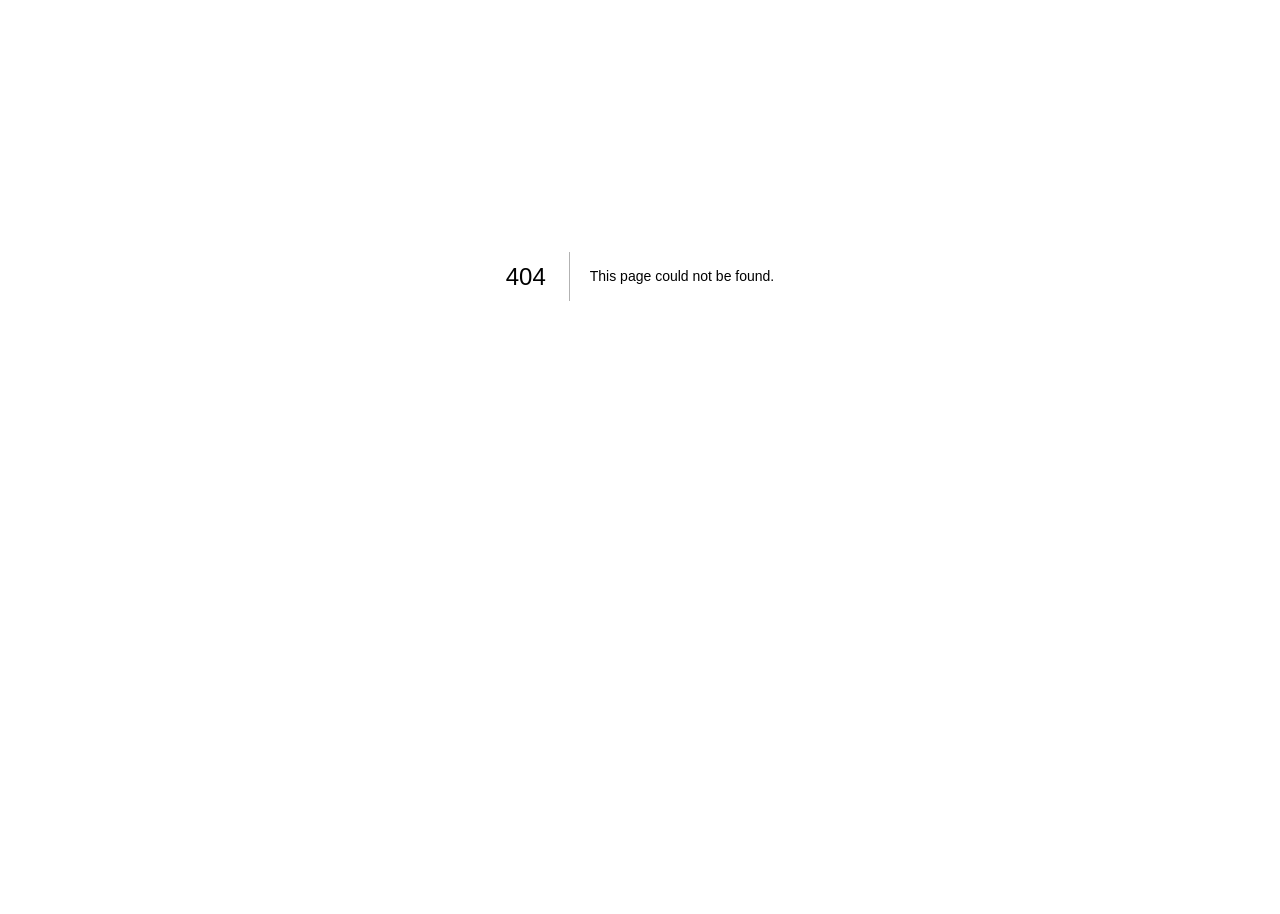
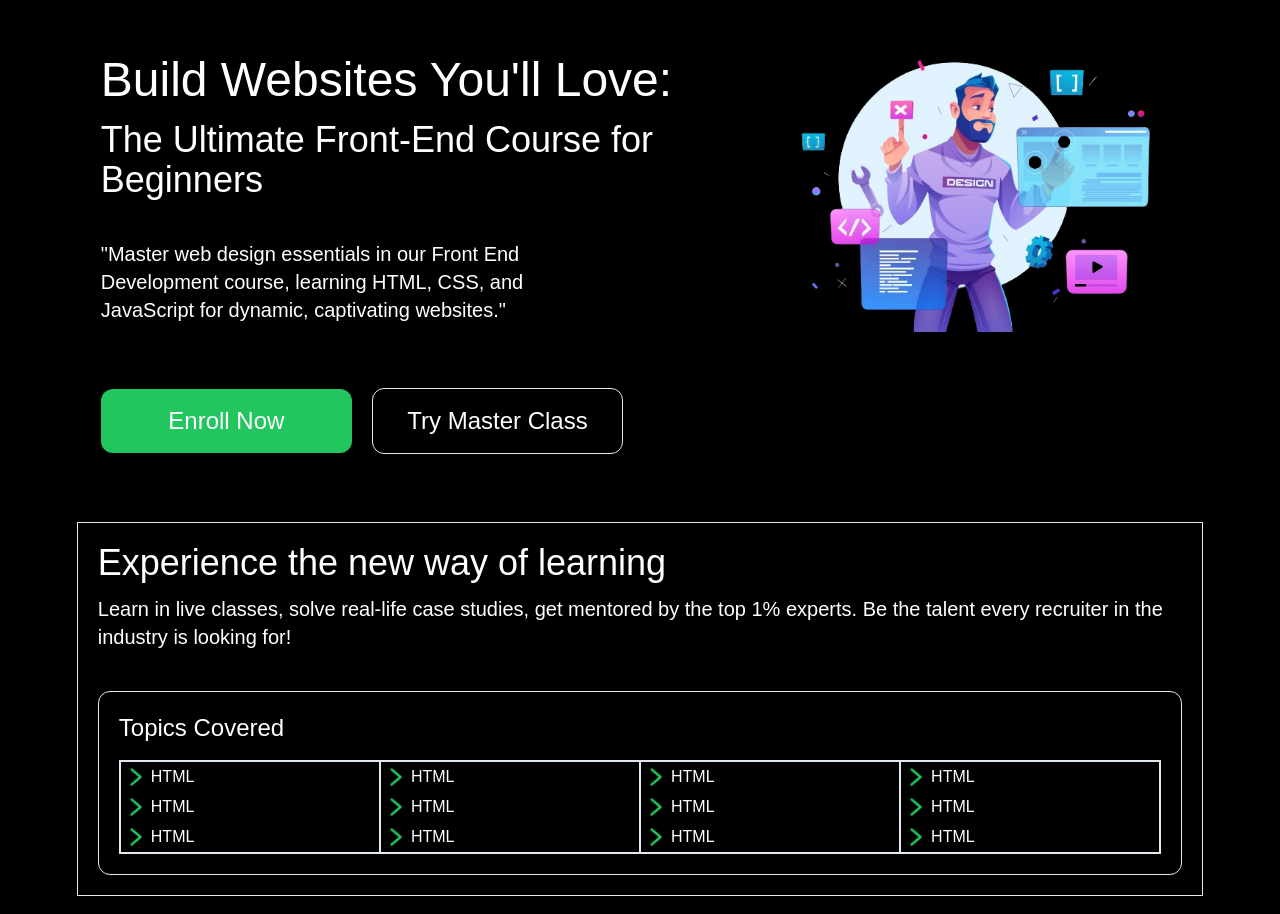
Before and after one commit to neerajtsc/traning-app, a Next.js app: page /frontend in a window 1280 px wide. Before the commit this address had no page. Shown: the part 260-1174 px from the top of the page. Before the commit the page ends 936 px from the top, so only its background shows below. Built offline with nearby package versions, Linux system fonts and the light colour scheme.

Commit message:
frontend courses

```diff
--- /dev/null
+++ b/src/app/frontend/page.tsx
@@ -0,0 +1,26 @@
+"use client";
+import React, {useState } from "react";
+import RootLayout from "../layout";
+import "../../../styles/ourCourses.css";
+import FrontEnd from "../../components/ui/courses/FrontEnd";
+
+const frontend = () => {
+  // const [formValues, setFormValues] = useState({
+  //   studentName: "",
+  //   studentEmail: "",
+  //   studentPhone: "",
+  // });
+  return (
+    <RootLayout>
+    <div className="fixedWidth">
+        <div className="">
+        <div>
+         <FrontEnd/>
+        </div>
+      </div>
+    </div>
+    </RootLayout>
+  );
+};
+
+export default frontend;
--- /dev/null
+++ b/src/components/ui/courses/FrontEnd.tsx
@@ -0,0 +1,180 @@
+import Image from "next/image";
+import React, { ChangeEvent, useState } from "react";
+import "../../../../styles/ourCourses.css";
+const FrontEnd = () => {
+  return (
+    <>
+      <div className="flex mt-5">
+        <div className="w-3/5 p-6">
+          <div>
+            <p className="text-5xl">Build Websites You'll Love:</p>
+            <p className="text-4xl mt-4">
+              {" "}
+              The Ultimate Front-End Course for Beginners
+            </p>
+            <p className="mt-10 w-4/5 text-xl">
+              "Master web design essentials in our Front End Development course,
+              learning HTML, CSS, and JavaScript for dynamic, captivating
+              websites."
+            </p>
+          </div>
+          <div className=" mt-10 pt-6 pb-6">
+            <button
+              type="button"
+              className="text-2xl w-2/5 p-4 rounded-xl bg-green-500"
+            >
+              Enroll Now
+            </button>
+            <button
+              type="button"
+              className="border text-2xl w-2/5 p-4 rounded-xl ms-5"
+            >
+              Try Master Class
+            </button>
+          </div>
+        </div>
+        <div className="w-2/5">
+          <Image
+            alt="frontEnd"
+            width={600}
+            height={500}
+            src={"/images/frontEnd.png"}
+          />
+        </div>
+      </div>
+      <div className="mt-5 border mb-5">
+        <div className="p-5">
+          <p className="text-4xl">Experience the new way of learning</p>
+          <p className="text-xl mt-3">
+            Learn in live classes, solve real-life case studies, get mentored by
+            the top 1% experts. Be the talent every recruiter in the industry is
+            looking for!
+          </p>
+          <div className="border mt-10 rounded-xl p-5">
+            <p className="text-2xl">Topics Covered</p>
+            <div className="border mt-4 flex">
+              <div className="w-1/4 border">
+                <div className="flex items-center">
+                  <Image
+                    alt="frontEnd"
+                    width={30}
+                    height={30}
+                    src={"/images/topicArrow.png"}
+                  />
+                  <p>HTML</p>
+                </div>
+                <div className="flex items-center">
+                  <Image
+                    alt="frontEnd"
+                    width={30}
+                    height={30}
+                    src={"/images/topicArrow.png"}
+                  />
+                  <p>HTML</p>
+                </div>
+                <div className="flex items-center">
+                  <Image
+                    alt="frontEnd"
+                    width={30}
+                    height={30}
+                    src={"/images/topicArrow.png"}
+                  />
+                  <p>HTML</p>
+                </div>
+              </div>
+              <div className="w-1/4 border">
+                <div className="flex items-center">
+                  <Image
+                    alt="frontEnd"
+                    width={30}
+                    height={30}
+                    src={"/images/topicArrow.png"}
+                  />
+                  <p>HTML</p>
+                </div>
+                <div className="flex items-center">
+                  <Image
+                    alt="frontEnd"
+                    width={30}
+                    height={30}
+                    src={"/images/topicArrow.png"}
+                  />
+                  <p>HTML</p>
+                </div>
+                <div className="flex items-center">
+                  <Image
+                    alt="frontEnd"
+                    width={30}
+                    height={30}
+                    src={"/images/topicArrow.png"}
+                  />
+                  <p>HTML</p>
+                </div>
+              </div>
+              <div className="w-1/4 border">
+                <div className="flex items-center">
+                  <Image
+                    alt="frontEnd"
+                    width={30}
+                    height={30}
+                    src={"/images/topicArrow.png"}
+                  />
+                  <p>HTML</p>
+                </div>
+                <div className="flex items-center">
+                  <Image
+                    alt="frontEnd"
+                    width={30}
+                    height={30}
+                    src={"/images/topicArrow.png"}
+                  />
+                  <p>HTML</p>
+                </div>
+                <div className="flex items-center">
+                  <Image
+                    alt="frontEnd"
+                    width={30}
+                    height={30}
+                    src={"/images/topicArrow.png"}
+                  />
+                  <p>HTML</p>
+                </div>
+              </div>
+              <div className="w-1/4 border">
+                <div className="flex items-center">
+                  <Image
+                    alt="frontEnd"
+                    width={30}
+                    height={30}
+                    src={"/images/topicArrow.png"}
+                  />
+                  <p>HTML</p>
+                </div>
+                <div className="flex items-center">
+                  <Image
+                    alt="frontEnd"
+                    width={30}
+                    height={30}
+                    src={"/images/topicArrow.png"}
+                  />
+                  <p>HTML</p>
+                </div>
+                <div className="flex items-center">
+                  <Image
+                    alt="frontEnd"
+                    width={30}
+                    height={30}
+                    src={"/images/topicArrow.png"}
+                  />
+                  <p>HTML</p>
+                </div>
+              </div>
+            </div>
+          </div>
+        </div>
+      </div>
+    </>
+  );
+};
+
+export default FrontEnd;
--- a/src/components/ui/ourCourses.tsx
+++ b/src/components/ui/ourCourses.tsx
@@ -2,13 +2,19 @@
 import { useState } from "react";
 import "../../../styles/ourCourses.css";
 import Image from "next/image";
-
+import { useRouter } from "next/navigation"
 const OurCourses = (props : any) => {
+  const router = useRouter();
   const { setComponentVisible } = props;
 
   const handleMouseLeave = () => {
     setComponentVisible(false);
   }
+
+  const handleFrontEnd = () =>{
+    router.push('/frontend');
+  }
+
   return (
     <>
       <div onMouseLeave={handleMouseLeave} className="border rounded-xl flex border-white absolute bg-black text-white mt-28 courseContainer">
@@ -38,7 +44,7 @@ const OurCourses = (props : any) => {
             </div>
           </div>
           <div className="mt-5 p-4">
-            <div className="border flex courseCard rounded-xl p-4">
+            <div className="border flex courseCard rounded-xl p-4" onClick={handleFrontEnd}>
               <Image
                 alt="webDevelopment"
                 width={150}
```
Also changed, not shown: public/images/frontEnd.png (added), public/images/topicArrow.png (added), styles/ourCourses.css (line endings or trailing spaces).
